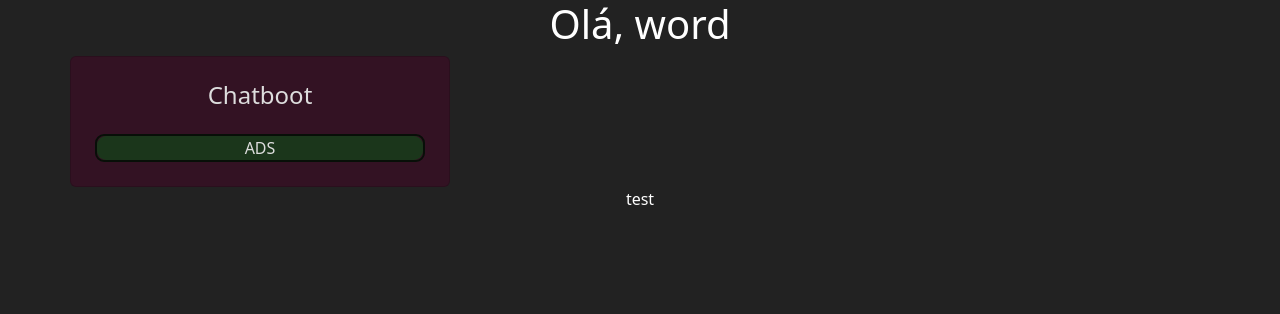
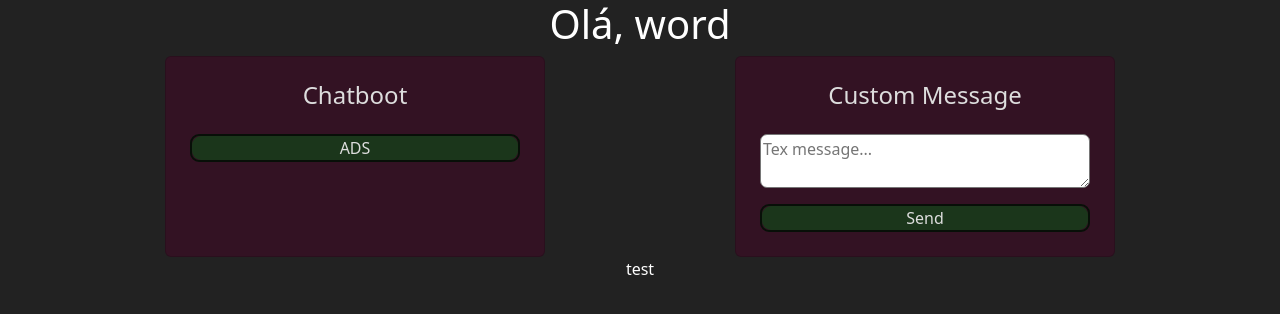
Before and after one commit to alves-Moises/chatbotSender, a Node server app: page / in a window 1280 px wide. Shown: the top 314 px of the page. Run offline with Node 20, Linux system fonts and the light colour scheme.

Commit message:
add script clean

```diff
--- a/package.json
+++ b/package.json
@@ -5,7 +5,8 @@
     "main": "index.js",
     "scripts": {
         "test": "echo \"Error: no test specified\" && exit 1",
-        "start": "node index.js"
+        "start": "node index.js",
+        "clean": "bash clear_session.sh"
     },
     "keywords": [],
     "author": "alves-alves",
--- a/public/css/style.css
+++ b/public/css/style.css
@@ -10,6 +10,9 @@ body{
     color: fff;
 }
 
+.div-cards{
+    justify-content: space-around;
+}
 .card-chatbot{
     background-color: #331223;
     color: var(--text-color-default);
@@ -30,3 +33,7 @@ body{
 
     background-color: #1b361b;
 }
+
+.custom_msg{
+    border-radius: 7px;
+}
--- /dev/null
+++ b/public/js/script.js
@@ -0,0 +1,7 @@
+function sendCustomADS(){
+    let msg = document.getElementById("msg").value
+    window.location.href = `${window.location.href}/custom-message/${msg}`;
+}
+
+customMessageBtn = document.getElementById("custom_msg_send")
+customMessageBtn.addEventListener("click", sendCustomADS)
--- a/src/server/app.js
+++ b/src/server/app.js
@@ -3,7 +3,7 @@ const ejs = require('ejs');
 
 const app = require("./routes/api.js")
 const port = 8000
-const ip = "192.168.10.20"
+const ip = "192.168.1.20"
 
 app.set('view engine', 'ejs'); // Define EJS como o motor de template
 app.set('views', './src/views/'); // Define a pasta onde seus arquivos EJS estão
--- a/src/server/routes/api.js
+++ b/src/server/routes/api.js
@@ -15,6 +15,12 @@ app.use(express.static("public"))
 
 app.get("/", (req, res) => {
     res.render('index'); // Renderiza o template 'index.ejs'
+})
+
+app.get("/custom-message/:msg", (req , res) => {
+    console.log(req.params.msg)
+
+    res.statusCode(200)
 })
 
 
--- a/src/views/footer.ejs
+++ b/src/views/footer.ejs
@@ -1,5 +1,6 @@
     <footer class="footer">
         <p class="text-center">test</p>
     </footer>
+    <script src="/js/script.js"></script>
 </body>
 </html>
--- a/src/views/index.ejs
+++ b/src/views/index.ejs
@@ -1,6 +1,6 @@
 <%- include('header'); %>
     <div class="container">
-        <div class="row">
+        <div class="row div-cards">
 
             <h1 class="text-center">Olá, word</h1>
 
@@ -11,6 +11,17 @@
                     <div class="a-bot-div text-center">ADS</div>
                 </a>
             </div>
+
+            <div class="card card-chatbot col-4 p-4">
+                <h4 class="text-center card-title mb-4">Custom Message</h4>
+                <form action="" class="text-center">
+                    <textarea name="message" id="msg" placeholder="Tex message..." class="custom_msg w-100"></textarea>
+                </form>
+
+                <a class="a-bot" href="#" id="custom_msg_send">
+                    <div class="a-bot-div text-center">Send</div>
+                </a>
+            </div>
         </div>
     </div>
 
```
Also changed, not shown: index.js (+25 -6 lines), src/views/success-create.ejs (added, +11 -0 lines).
